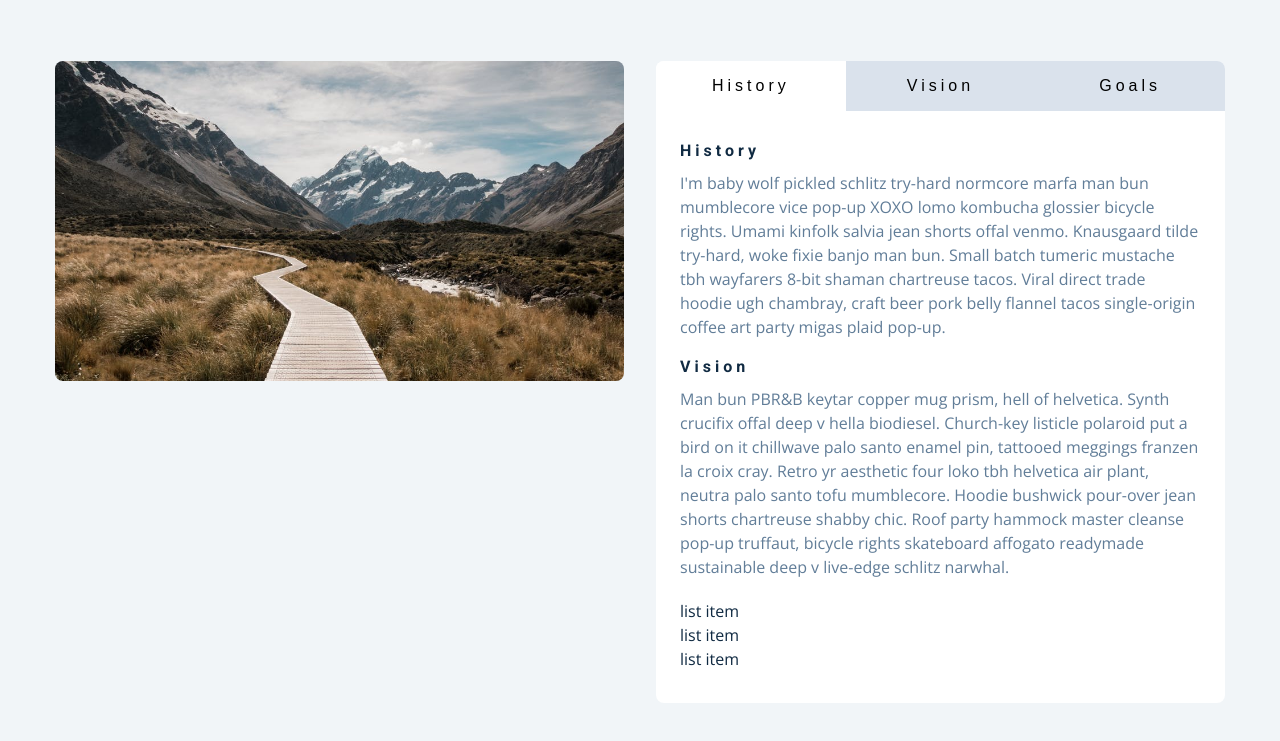
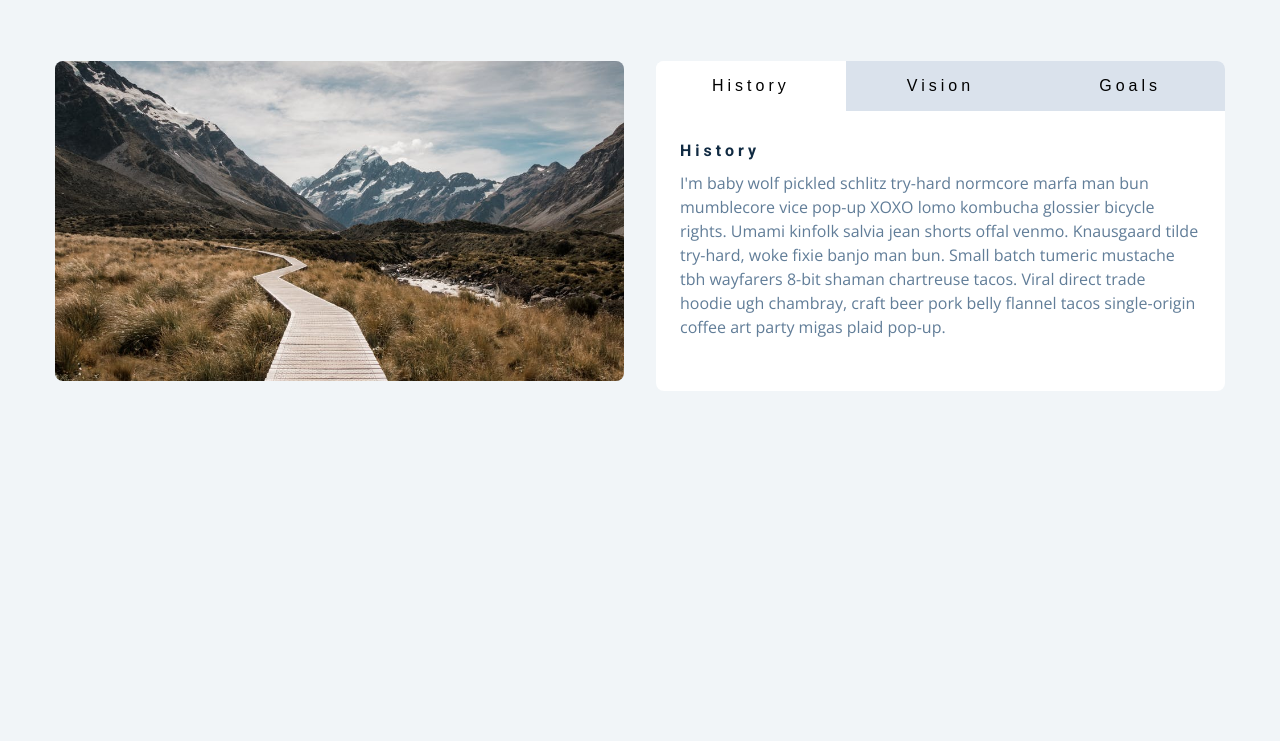
Before and after one commit to 0xsamuel-eth/tabs_project, a plain HTML site: page index.html in a window 1280 px wide. Shown: the part 159-900 px from the top of the page. After the commit the page ends 800 px from the top, so only its background shows below. Drawn offline with nearby package versions, Linux system fonts and the light colour scheme.

Commit message:
Update index.html

```diff
--- a/index.html
+++ b/index.html
@@ -43,7 +43,7 @@
             </div>
             <!-- end of single item -->
             <!-- single item -->
-            <div class="content active" id="vision">
+            <div class="content" id="vision">
               <h4>vision</h4>
               <!-- vision -->
               <p>
```
